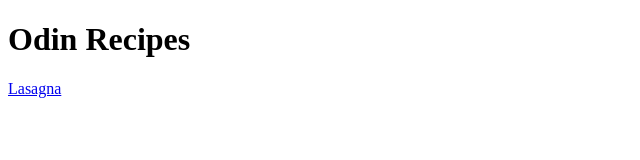
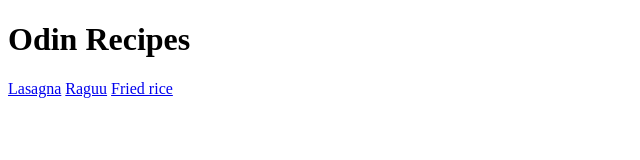
Before and after one commit to Pingwc/odin-recipes, a plain HTML site: page index.html in a window 1280 px wide. Shown: the whole page, without its empty margins (0-640 px from the left). Drawn offline with Linux system fonts and the light colour scheme.

Commit message:
Modify index.html
Add links to redirect to the new raguu and fried rice recipes

```diff
--- a/index.html
+++ b/index.html
@@ -11,5 +11,7 @@
         <h1>Odin Recipes</h1>
 
         <a href="./recipes/lasagna.html">Lasagna</a>
+        <a href="./recipes/raguu.html">Raguu</a>
+        <a href="./recipes/fried_rice.html">Fried rice</a>
     </body>
 </html>
```
